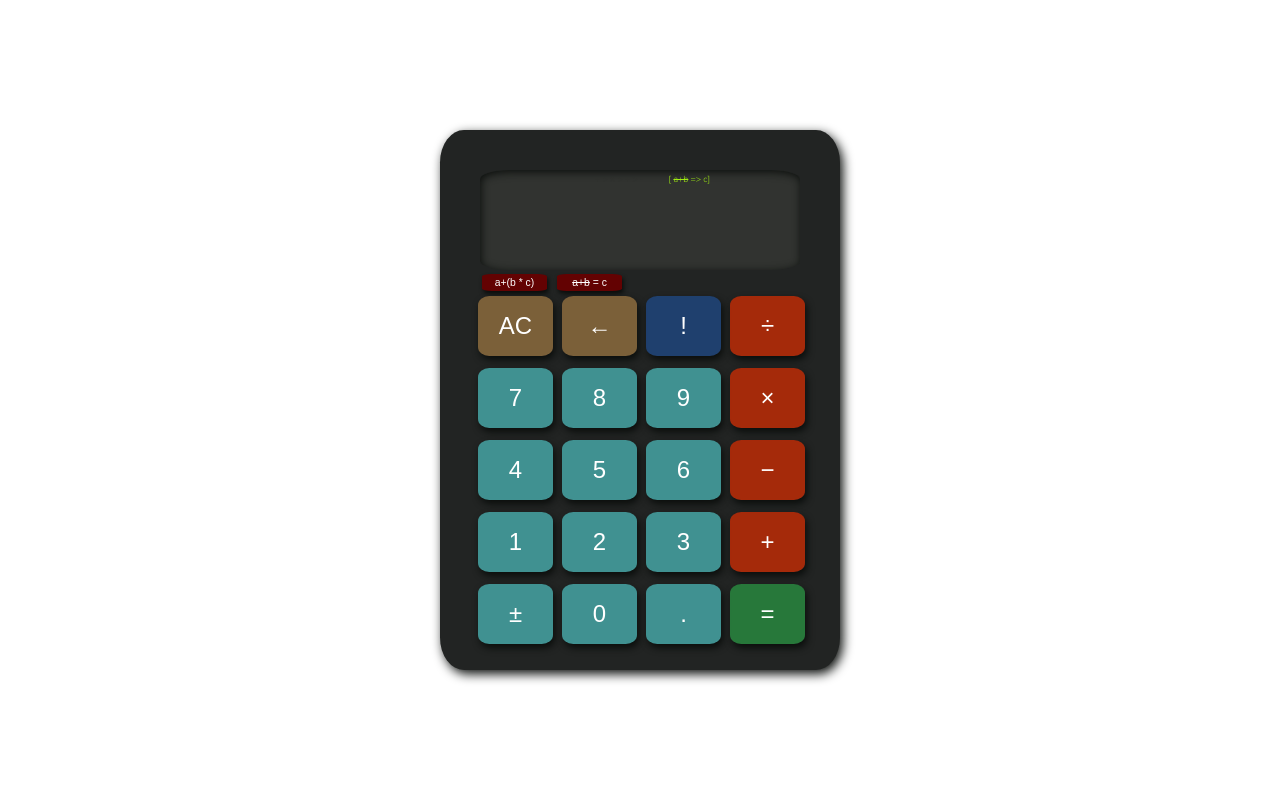
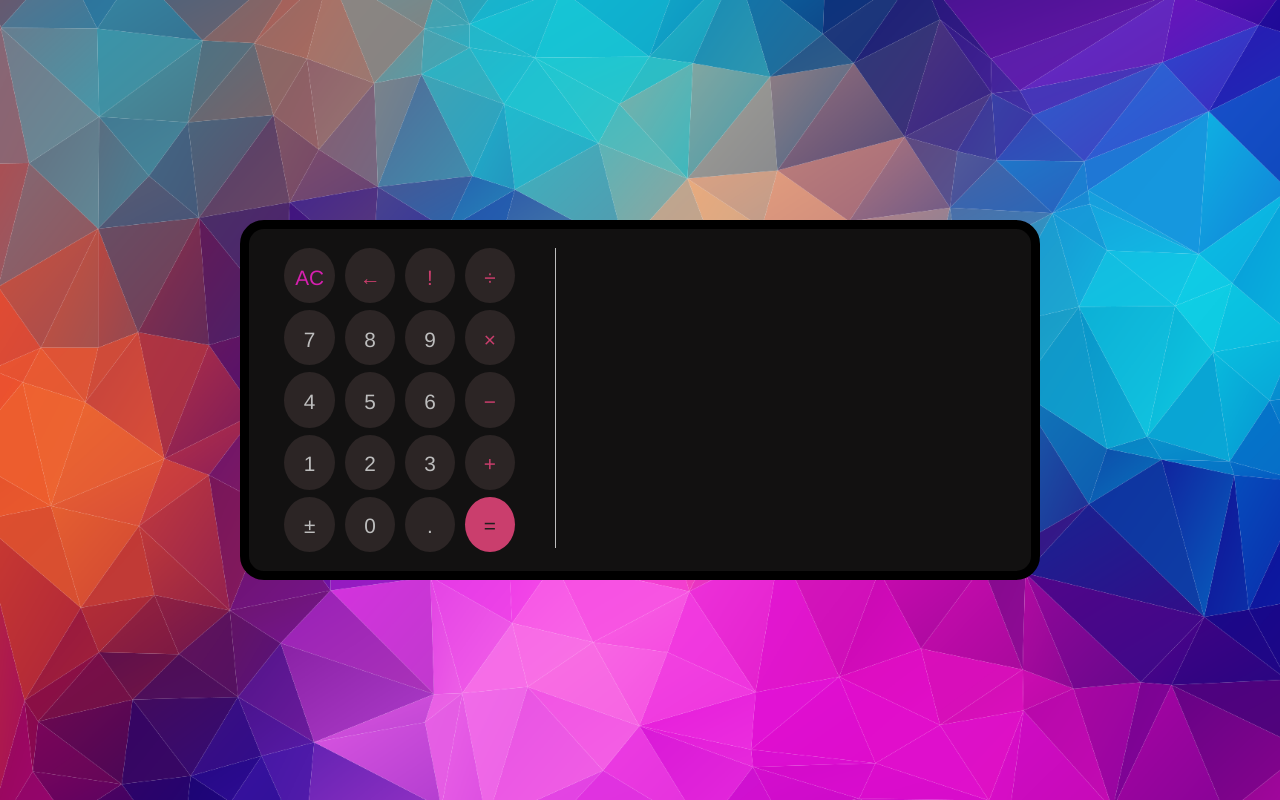
Before and after one commit to bbntpl/calculator, a plain HTML site: page index.html in a window 1280 px wide. Drawn offline with Linux system fonts and the light colour scheme.

Commit message:
Feat: final design

```diff
--- a/index.html
+++ b/index.html
@@ -1,37 +1,26 @@
 <!DOCTYPE html>
 <html lang="en">
-
 <head>
     <meta charset='UTF-8'>
     <link rel="preconnect" href="https://fonts.gstatic.com">
-    <link href="https://fonts.googleapis.com/css2?family=Nunito+Sans:wght@300&display=swap" rel="stylesheet">
     <link href="styles/reset.css" rel="stylesheet" type="text/css" media="all" />
     <link href="styles/main.css" rel="stylesheet" type="text/css" media="all" />
     <title>Odin Calculator</title>
 </head>
 
 <body>
-    <header class="header"></header>
     <div class="main-container">
         <div class="calculator">
+            <div class="o-wrapper">
+                <div class="calc__inner">
                     <div class="calc__screen">
                         <div class="calc-screen__status">
-                    <div class="calc-screen__precedence">
-                        <p>&#247 > &#215 > + > -</p>
-                    </div>
-                    <div class="calc-screen__DAR" id="screenDAR">
-                        <p>[ <strike>a+b</strike> => c]</p>
-                    </div>
                         </div>
                         <div class="calc-screen__display"></div>
                         <div class="calc-screen__input"></div>
                     </div>
-            <div class="calc__special-btns">
-                <button class="op-precedence">a+(b * c)</button>
-                <button class="display-as-result"><strike>a+b</strike> = c</button>
-            </div>
                     <div class="calc__btns-container">
-                <button id="all-clear" class="clear" data-key="46">AC</button>
+                        <button id="all-clear" class="all-clear" data-key="46">AC</button>
                         <button id="backspace" class="clear" data-key="8">&#8592</button>
                         <button id="factorial" class="factorial">&#33</button>
                         <button id="divide" class="operators" data-key="220" value="/">&#247</button>
@@ -54,7 +43,8 @@
                     </div>
                 </div>
             </div>
-    <footer class="footer"></footer>
+        </div>
+    </div>
 </body>
 <script src="calculator.js"></script>
 
--- a/styles/main.css
+++ b/styles/main.css
@@ -2,9 +2,15 @@
 :root {
     --color-heavy-metal: #222423;
     --color-log-cabin: #0b0e0c;
+    --color-black: #000000;
+    --color-mine-shaft: #201e1e;
+    --color-cod-gray: #121111;
+    --color-thunder: #2C2525;
     --color-ming: #409191;
     --color-fountain-blue: #49b6b6;
     --color-silver: #bdbdbd;
+    --color-hibiscus: #ca3e6d;
+    --color-cerise: #d620af;
 }
 
 /*GLOBAL SELECTORS*/
@@ -18,73 +24,23 @@
     user-select: none;
 }
 
-    button {
-        font-size: 150%;
-        border-radius: 15%;
-        background: var(--color-ming);
-        color: white;
-        border: 0;
-        cursor: pointer;
-        width: 75px;
-        height: 60px;
-        transition: 0.1s;
-        box-shadow: 2px 4px 7px var(--color-log-cabin);
-        overflow: auto;
+body {
+    font-family: Helvetica, sans-serif;
+    background-image: url('../assets/images/triangles.png');
+    background-size: cover;
 }
 
-    button:active {
-        transform: translate(0, 5px);
-        box-shadow: 1px 2px 4px var(--color-log-cabin);
-        opacity: 0.7;
+a, button {
+    font-family: Helvetica, sans-serif;
+    cursor: pointer;
 }
 
-    button:focus {
-        outline: none;
+.o-wrapper {
+    padding: 2.2rem 1.5rem;
+    width: inherit;
+    height: inherit;
 }
 
-    /*** CALCULATOR ***/
-    s .digits:hover, .non:hover {
-        background: var(--color-fountain-blue);
-        color: black;
-    }
-
-    .operators {
-        background: rgba(221, 45, 0, 0.7);
-    }
-
-    .operators:hover {
-        background: rgba(221, 45, 0);
-    }
-
-    .clear {
-        background: rgba(161, 121, 68, 0.7);
-    }
-
-    .clear:hover {
-        background: rgb(161, 121, 68);
-    }
-
-    .factorial {
-        background: rgba(31, 76, 143, 0.7);
-    }
-
-    .factorial:hover {
-        background: rgb(31, 76, 143);
-    }
-
-    #equal {
-        background: rgba(42, 156, 69, 0.7);
-    }
-
-    #equal:hover {
-        background: rgb(42, 156, 69);
-    }
-
-    div {
-        margin: 0 auto;
-    }
-
-    /*container for calculator */
 .main-container {
     display: flex;
     justify-content: center;
@@ -92,103 +48,118 @@
     height: 100vh;
 }
 
+/*** CALCULATOR SCREEN ***/
 .calculator {
-        background: var(--color-heavy-metal);
-        width: 400px;
-        height: 540px;
-        border-radius: 6%;
-        box-shadow: 3px 4px 11px var(--color-log-cabin);
+    background-color: var(--color-cod-gray);
+    max-height: 800px;
+    max-width: 360px;
+    width: 100%;
+    height: 100%;
+    border-radius: 24px;
+    border: 9px solid var(--color-black);
+}
+
+.calc__inner {
+    display: flex;
+    flex-direction: column;
+    justify-content: space-between;
+    height: 100%;
+    width: 100%;
 }
 
 .calc__screen {
     display: flex;
-        background: rgb(49, 51, 48);
-        flex-wrap: wrap;
-        flex-flow: column;
-        height: 100px;
-        margin: 40px 40px 1px 40px;
-        border-radius: 9%;
-        text-align: right;
-        box-shadow: inset 1px 2px 8px var(--color-log-cabin);
+    flex-direction: column;
+    justify-content: space-between;
+    border-bottom: 1px solid var(--color-silver);
+    max-height: 300px;
+    height: 100%;
+    width: 100%;
 }
 
-    .calc-screen__status {
-        display: flex;
-        color: rgb(47, 49, 46);
-        font-family: 'Nunito Sans', sans-serif;
-        overflow: hidden;
-        font-size: 55%;
+.calc__screen>* {
+    text-align: end;
 }
 
-    .calc-screen__status>div {
-        margin: 5px 0 0 25px;
-        height: inherit;
+.calc-screen__display, .calc-screen__input {
+    color: #fff;
+    word-wrap: break-word;
 }
 
-    .op-precedence {
-        color: rgb(160, 236, 18);
-    }
-
-    .calc-screen__DAR {
-        color: rgb(160, 236, 18);
-    }
-
-    /* displays the arithmetic expressions*/
 .calc-screen__display {
-        font-family: 'Nunito Sans', sans-serif;
-        color: rgb(160, 236, 18);
-        overflow: hidden;
-        margin-top: 10px;
-        display: inline-block;
-        flex-grow: 4;
-        align-self: flex-end;
-        font-size: 117%;
-        width: 100%;
-        padding: 0 10px 0 0;
-        text-shadow: 0 0 3px var(--color-silver);
+    font-size: clamp(1.3em, 1vw, 3em);
 }
 
 .calc-screen__input {
-        font-family: 'Nunito Sans', sans-serif;
-        color: rgb(160, 236, 18);
-        overflow: hidden;
-        display: inline-block;
-        width: 100%;
-        padding: 10px;
-        font-size: 185%;
-        text-shadow: 0 0 3px var(--color-silver);
+    font-size: clamp(2.5em, 1.6vw, 5.7em);
 }
 
-    .calc__special-btns {
-        display: flex;
-        justify-content: start;
-        margin: 0 37px;
+/*** CALCULATOR BUTTONS ***/
+.calc__btns-container {
+    flex: 1 1 58%;
+    display: grid;
+    grid-template-columns: repeat(4, 1fr);
+    gap: 7px 10px;
+    padding: 2em 0;
 }
 
-    .calc__special-btns>button {
-        font-size: 65%;
-        border-radius: 15%;
-        background: rgb(99, 2, 2);
-        color: white;
-        border: 0;
-        width: 65px;
-        height: 17px;
-        transition: 0.1s;
-        margin: 3px 5px;
-        box-shadow: 1.5px 3px 4px var(--color-log-cabin);
-        overflow: auto;
+.calc__btns-container>button {
+    display: flex;
+    align-items: center;
+    justify-content: center;
+    padding: 11px 11px 7px;
+    border-radius: 50%;
+    border: none;
+    font-size: clamp(1.3em, 1.2vw, 3.6em);
+    background-color: var(--color-thunder);
+    color: var(--color-silver);
+    transition: all 0.3s ease 0s;
 }
 
-    .calc__special-btns>button:active {
-        transform: translate(0, 2px);
-        box-shadow: 1px 2px 4px var(--color-log-cabin);
-        opacity: 0.8;
+.calc__btns-container>button:hover {
+    background-image: linear-gradient(rgba(0, 0, 0, 0.1) 0 0);
 }
 
-    .calc__btns-container {
-        display: grid;
-        justify-content: center;
-        margin: 2px 50px;
-        grid-template-columns: repeat(4, 24% [col-start]);
-        gap: 4%;
+#equal {
+    background: var(--color-hibiscus);
+    color: var(--color-mine-shaft);
 }
+
+#add, #subtract, #multiply, #divide, #backspace, #factorial {
+    color: var(--color-hibiscus);
+}
+
+#all-clear{
+    color: var(--color-cerise);
+}
+
+/*** BREAKPOINTS ***/
+@media screen and (max-width: 360px), screen and (max-height: 360px) {
+    .calculator{
+        max-width: 100%;
+        max-height: 100%;
+        border: 0;
+        border-radius: 0;
+    }
+}
+
+@media screen and (max-height: 800px) and (orientation: landscape) {
+    .o-wrapper{
+        padding: 1.2rem 2.2rem;
+    }
+    .calculator{
+        max-height: 360px;
+        max-width: 800px;
+    }
+    .calc__inner{
+        display: flex;
+        flex-direction: row-reverse;
+    }
+    .calc__screen{
+        border-bottom: none;
+        border-left: 1px solid var(--color-silver);
+    }
+    .calc__btns-container{
+        padding: 0 2.5rem 0 0;
+    }
+}
```
Also changed, not shown: calculator.js (+11 -47 lines), assets/images/triangles.png (added), 1 other file. Lines whose indentation alone changed are shown as unchanged.
